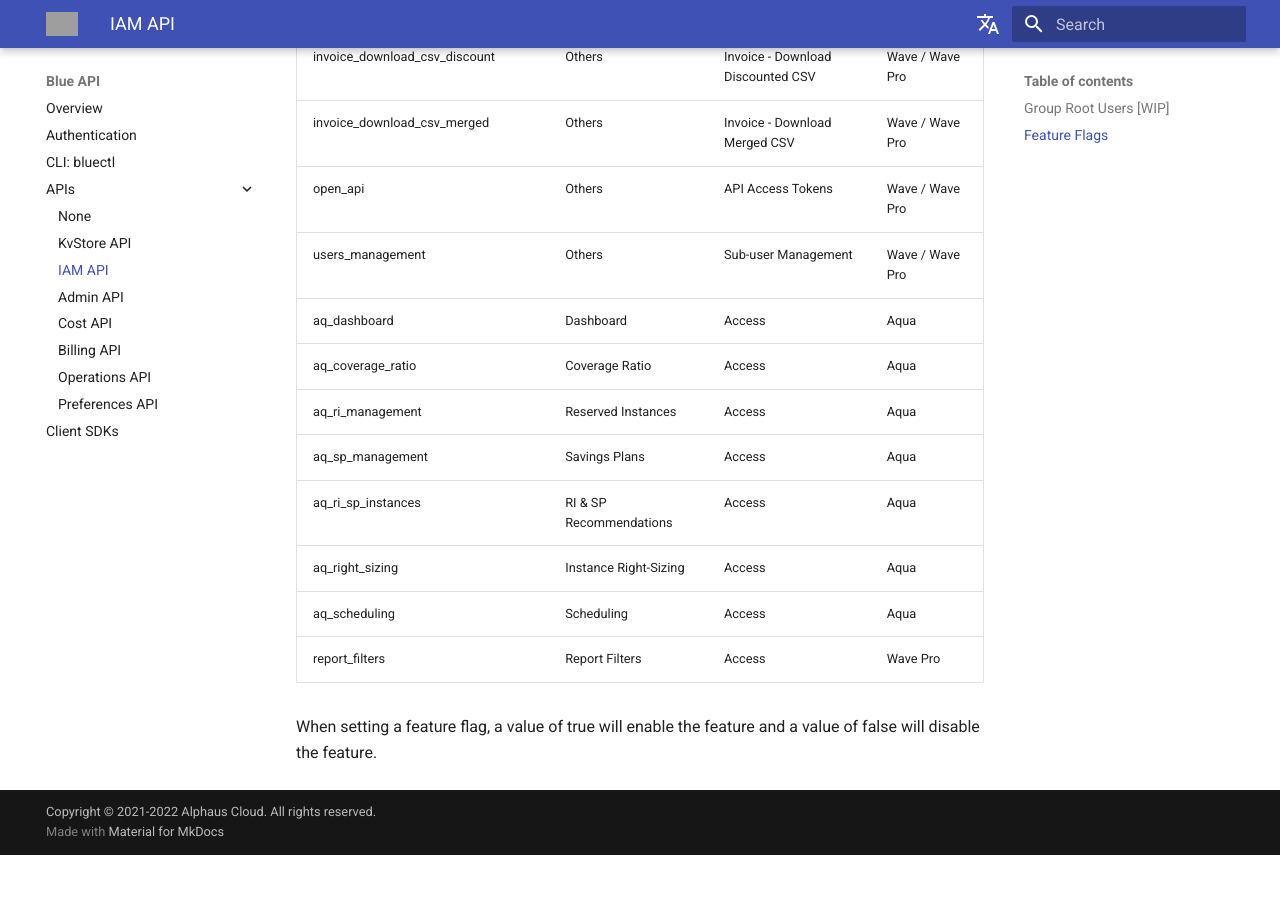
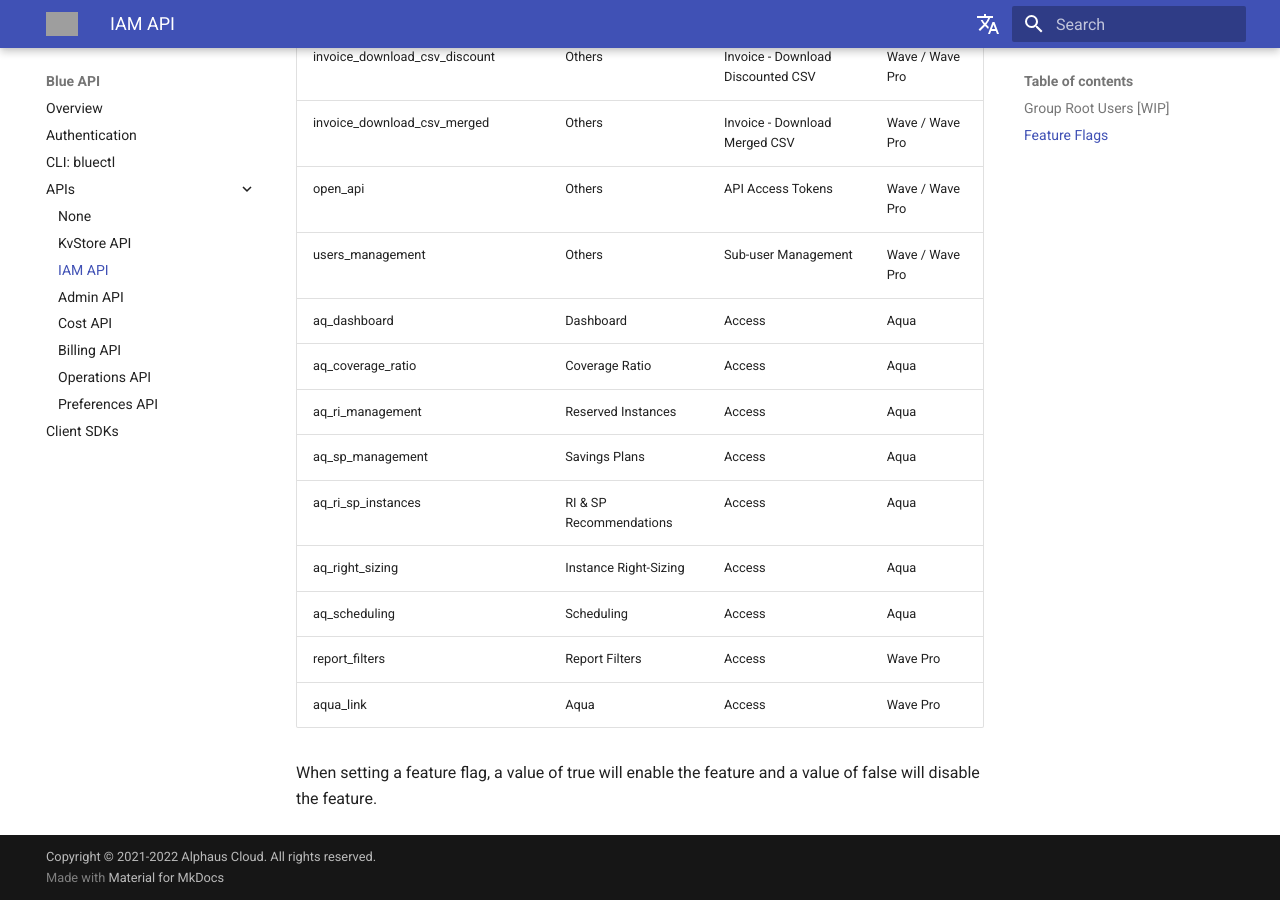
Before and after one commit to alphauslabs/tmpdocs, an MkDocs documentation site: the page built from docs/blueapi/apis/iam.md, in a window 1280 px wide and 900 px high, scrolled down 2140 px. Built offline with MkDocs 1.6.1 and Material for MkDocs 9.7.7, drawn with Linux system fonts in a browser that asks for light colours; comment, search, counter and statistics services are not loaded; before the commit the page ends 2995 px from its top, so only the background shows below that; grey boxes are pictures that could not be loaded.

Commit message:
Add aqua-link feature flag to docs
This PR adds documentation for the `aqua_link` feature flag.

```diff
--- a/docs/blueapi/apis/iam.md
+++ b/docs/blueapi/apis/iam.md
@@ -49,5 +49,6 @@ In order to enable or disable a feature in Aqua or Wave for a given user, the ap
 | aq_right_sizing | Instance Right-Sizing | Access | Aqua |
 | aq_scheduling | Scheduling | Access | Aqua |
 | report_filters | Report Filters | Access | Wave Pro |
+| aqua_link | Aqua | Access | Wave Pro |
 
 When setting a feature flag, a value of true will enable the feature and a value of false will disable the feature.
```
